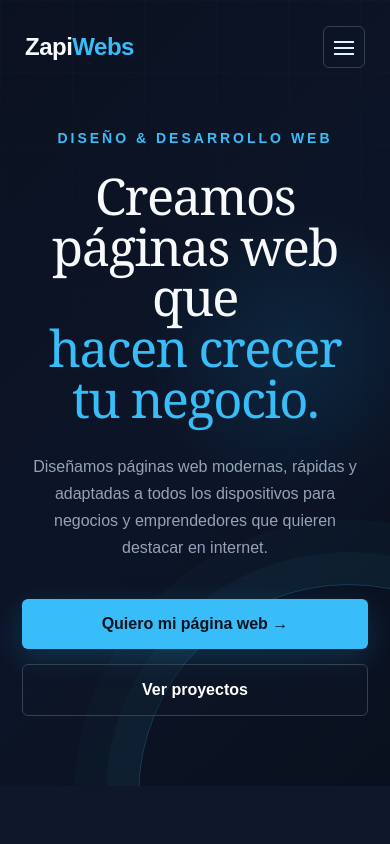
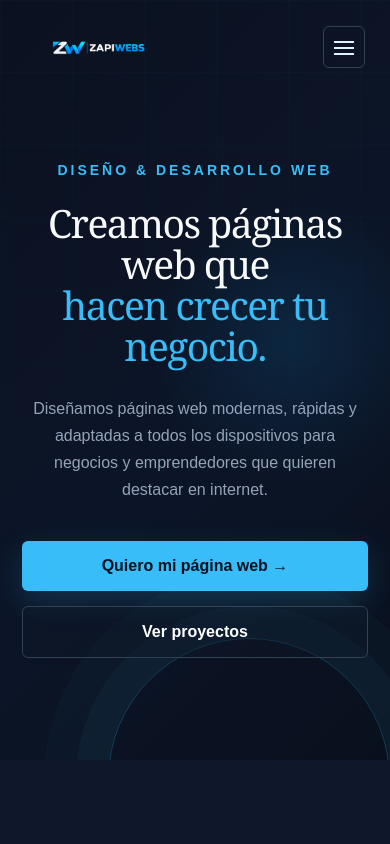
Before and after one commit to jaimesalaszapicowork-byte/zapiwebs, a plain HTML site: page index.html in a window 390 px wide. Shown: the top 844 px of the page. Drawn offline with Linux system fonts and the light colour scheme.

Commit message:
Mejora responsive y nuevo logo de ZapiWebs

```diff
--- a/index.html
+++ b/index.html
@@ -22,9 +22,7 @@
     <header>
         <nav class="navbar">
 
-            <div class="logo">
-                Zapi<span>Webs</span>
-            </div>
+            <img class="logo" src="logo horizontal.png" alt="ZapiWebs">
             <button class="menu-toggle" aria-label="Abrir menú">
                 <span></span>
                 <span></span>
--- a/style.css
+++ b/style.css
@@ -39,14 +39,11 @@ header {
 }
 
 .logo {
-    color: #f8fafc;
-    font-size: 24px;
-    font-weight: 800;
-    letter-spacing: -0.5px;
-}
-
-.logo span {
-    color: #38bdf8;
+    display: block;
+    width: clamp(145px, 16.5vw, 223px);
+    height: auto;
+    max-height: 40px;
+    object-fit: contain;
 }
 
 .nav-links {
@@ -910,6 +907,12 @@ footer {
         position: relative;
     }
 
+    .logo {
+        width: 145px;
+        max-width: calc(100% - 58px);
+        max-height: 34px;
+    }
+
     .menu-toggle {
         display: block;
         order: 3;
@@ -954,23 +957,42 @@ footer {
         padding: 130px 22px 70px;
     }
 
+    .hero::after {
+        width: 280px;
+        height: 280px;
+        right: 0;
+        bottom: -160px;
+    }
+
+    .hero-content {
+        flex: 0 1 100%;
+        width: 100%;
+        min-width: 0;
+    }
+
     .hero h1 {
-        font-size: clamp(2.9rem, 13vw, 4.6rem);
-        line-height: 1;
+        width: 100%;
+        font-size: clamp(2.35rem, 10vw, 4rem);
+        line-height: 1.05;
+        overflow-wrap: anywhere;
     }
 
     .hero-description {
+        width: 100%;
+        max-width: 100%;
         font-size: 16px;
     }
 
     .hero-buttons {
         width: 100%;
-        max-width: 360px;
+        max-width: 100%;
         margin-right: auto;
         margin-left: auto;
     }
 
     .hero-buttons a {
+        width: 100%;
+        min-width: 0;
         text-align: center;
     }
 
```
Also changed, not shown: logo horizontal.png (added), logo-zapiwebs.png (added).
